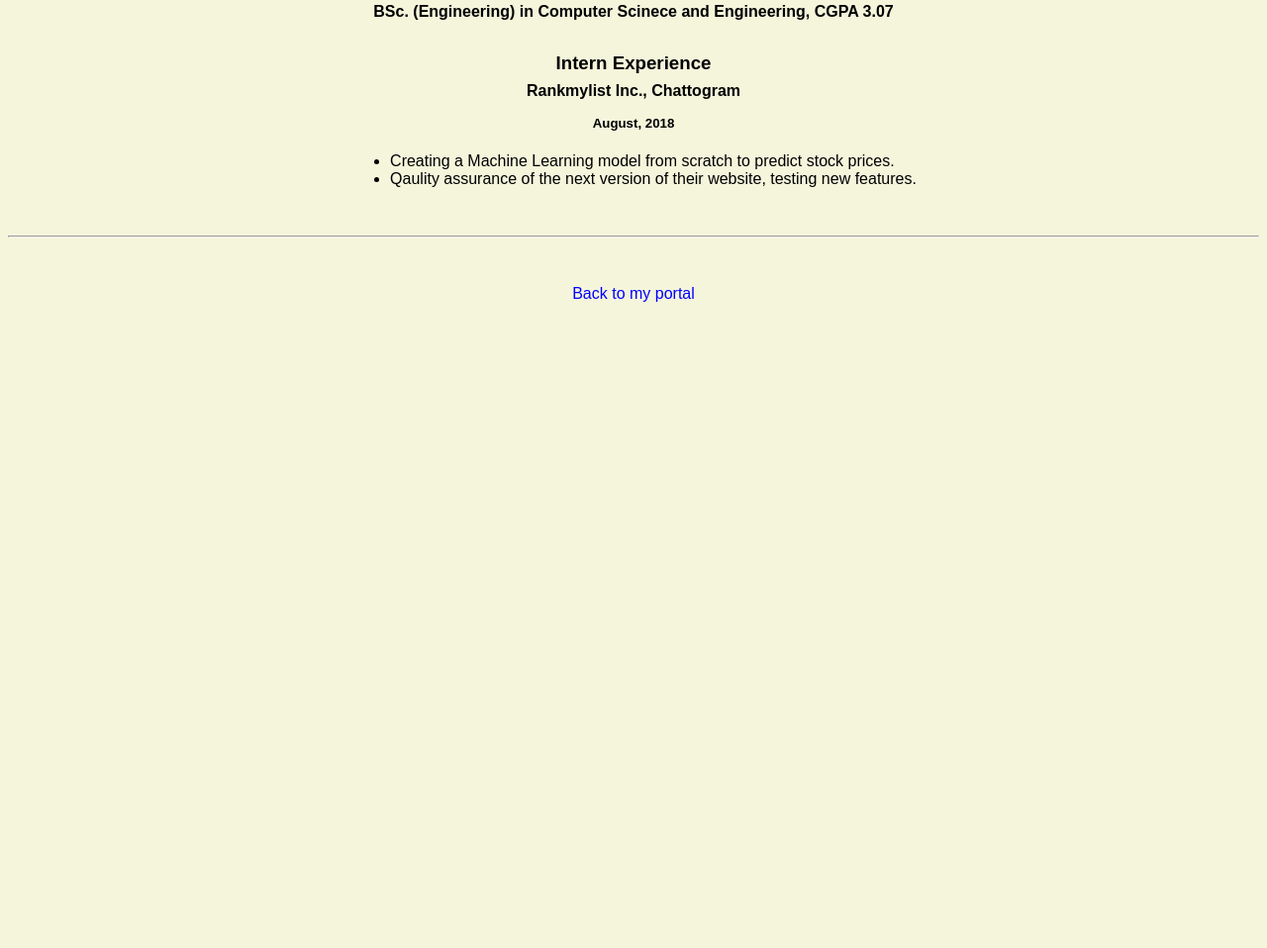
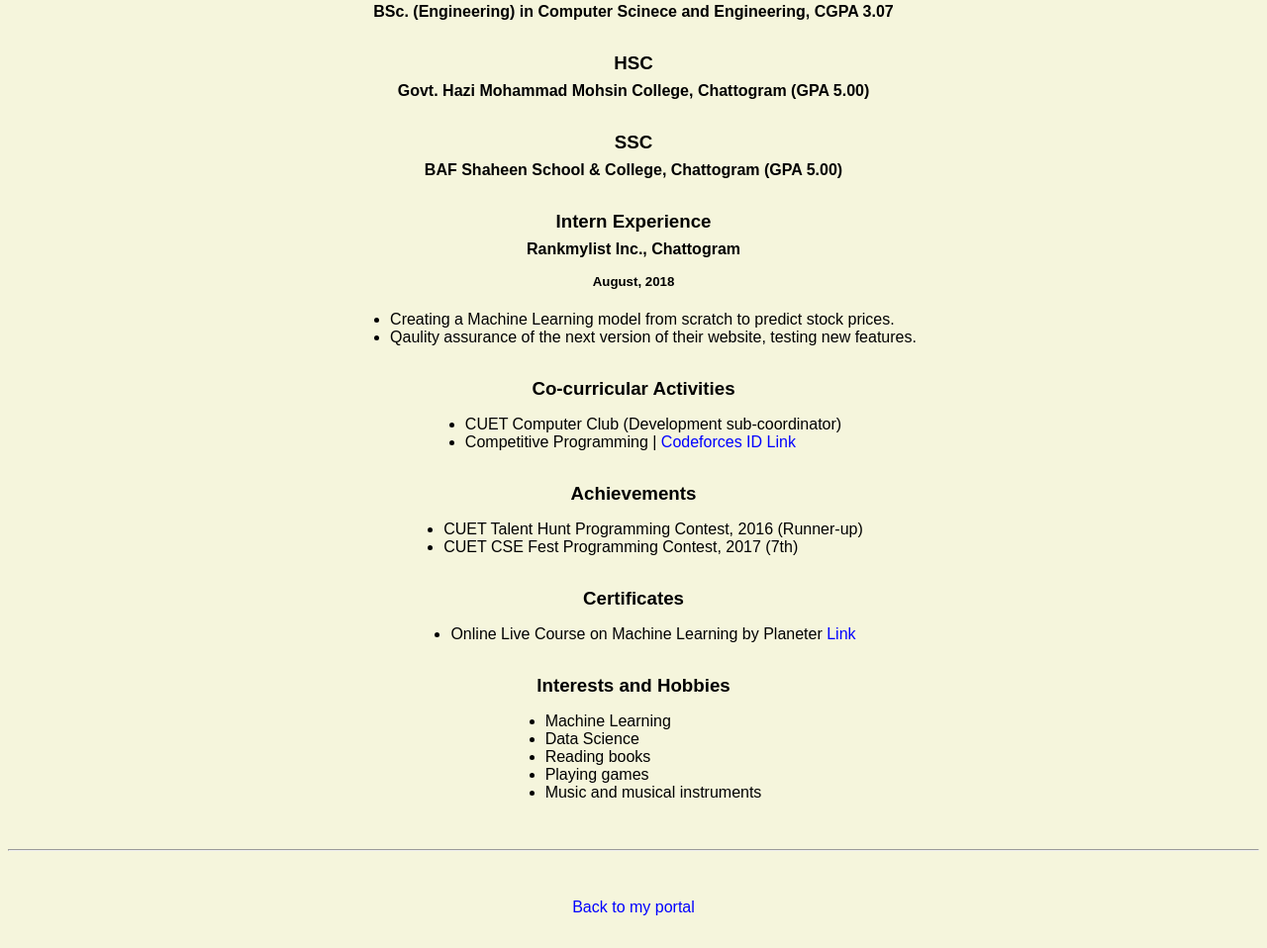
Before and after one commit to Ashik549/Ashik549.github.io, a plain HTML site: page resume.html in a window 1280 px wide. Shown: the part 788-1746 px from the top of the page at 99% size. Before the commit the page ends 1126 px from the top, so only its background shows below. Drawn offline with Linux system fonts and the light colour scheme.

Commit message:
Add files via upload

```diff
--- a/resume.html
+++ b/resume.html
@@ -20,7 +20,7 @@
     <img src="images/headshot.jpg" alt="Harrison Kong's headshot" width="20%">
 
     <h1>Md. Ashikur Rahman</h1>
-    <h4>Computer Science and Engineering Graduate</h4>
+    <h4>Computer Science and Engineering (CSE) Graduate</h4>
 
     <p>Email: <a href="mailto:ashikur.rahman38@outlook.com" target="_blank">ashikur.rahman38@outlook.com</a></p>
     <!-- don't post physical address, personal phone number or other personal information on the web! -->
@@ -33,6 +33,12 @@
     <h3>Chittagong University of Engineering & Technology (CUET)</h3>
     <h4>BSc. (Engineering) in Computer Scinece and Engineering, CGPA 3.07</h4>
 
+    <h3>HSC</h3>
+    <h4>Govt. Hazi Mohammad Mohsin College, Chattogram (GPA 5.00)</h4>
+
+    <h3>SSC</h3>
+    <h4>BAF Shaheen School & College, Chattogram (GPA 5.00)</h4>
+
     <h3>Intern Experience</h3>
     <h4>Rankmylist Inc., Chattogram</h4>
     <h5>August, 2018</h5>
@@ -42,6 +48,41 @@
         <li>Qaulity assurance of the next version of their website, testing
           new features.</li>
       </ul>
+
+    <h3>Co-curricular Activities</h3>
+    <p>
+      <ul>
+        <li>CUET Computer Club (Development sub-coordinator)</li>
+        <li>Competitive Programming | <a href="http://codeforces.com/profile/Ashik549" target="_blank">Codeforces ID Link</a></li>
+      </ul>
+    </p>
+
+    <h3>Achievements</h3>
+    <p>
+      <ul>
+        <li>CUET Talent Hunt Programming Contest, 2016 (Runner-up)</li>
+        <li>CUET CSE Fest Programming Contest, 2017 (7th)</li>
+      </ul>
+    </p>
+
+    <h3>Certificates</h3>
+    <p>
+      <ul>
+        <li>Online Live Course on Machine Learning by Planeter <a href="https://1drv.ms/b/s!Aij-3xXhE21F0hrlZ5-UL6Z3a68a" target="_blank">Link</a></li>
+      </ul>
+    </p>
+
+    <h3>Interests and Hobbies</h3>
+    <p>
+      <ul>
+        <li>Machine Learning</li>
+        <li>Data Science</li>
+        <li>Reading books</li>
+        <li>Playing games</li>
+        <li>Music and musical instruments</li>
+      </ul>
+    </p>
+
 <!--
     <h3>Founder, Software Engineer</h3>
     <h4>skyRoute66, Los Angeles, CA</h4>
```
Also changed, not shown: index.html (+10 -4 lines), 1 other file.
